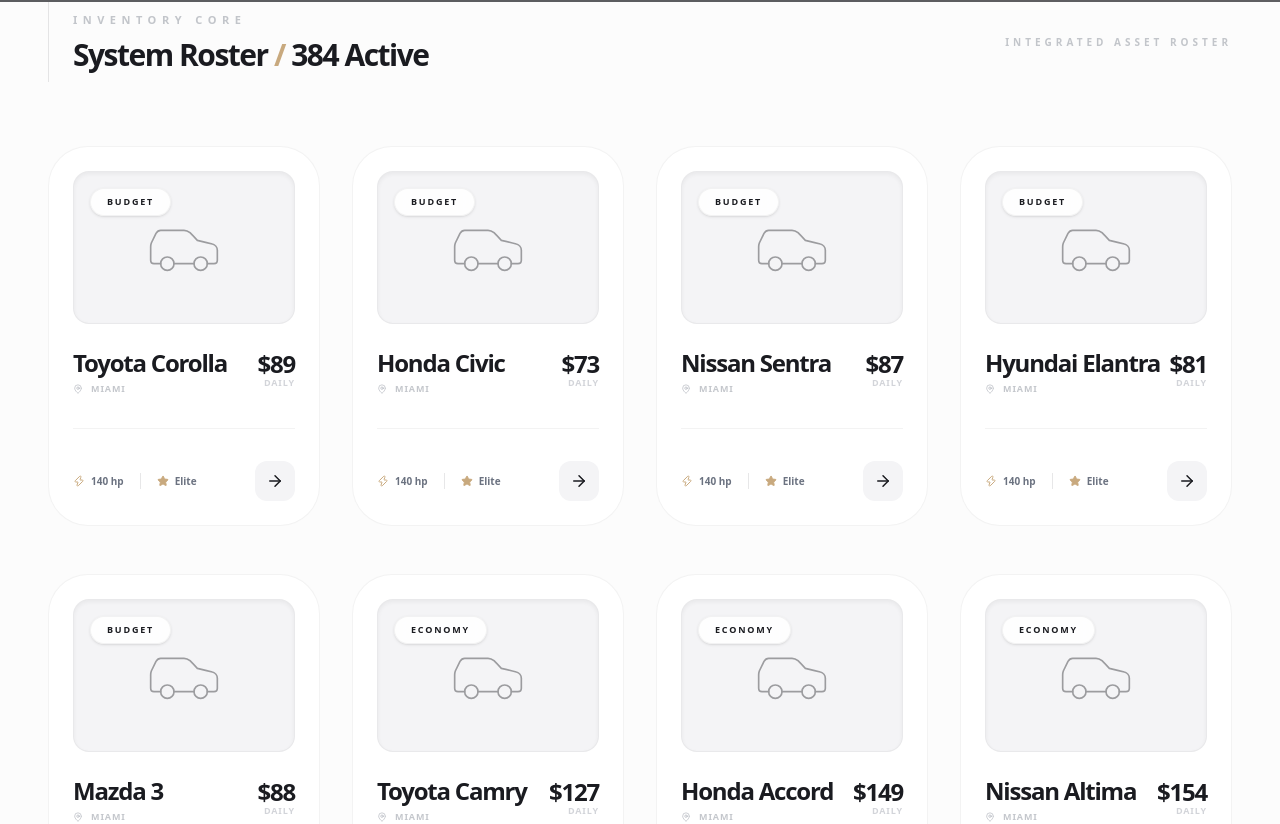
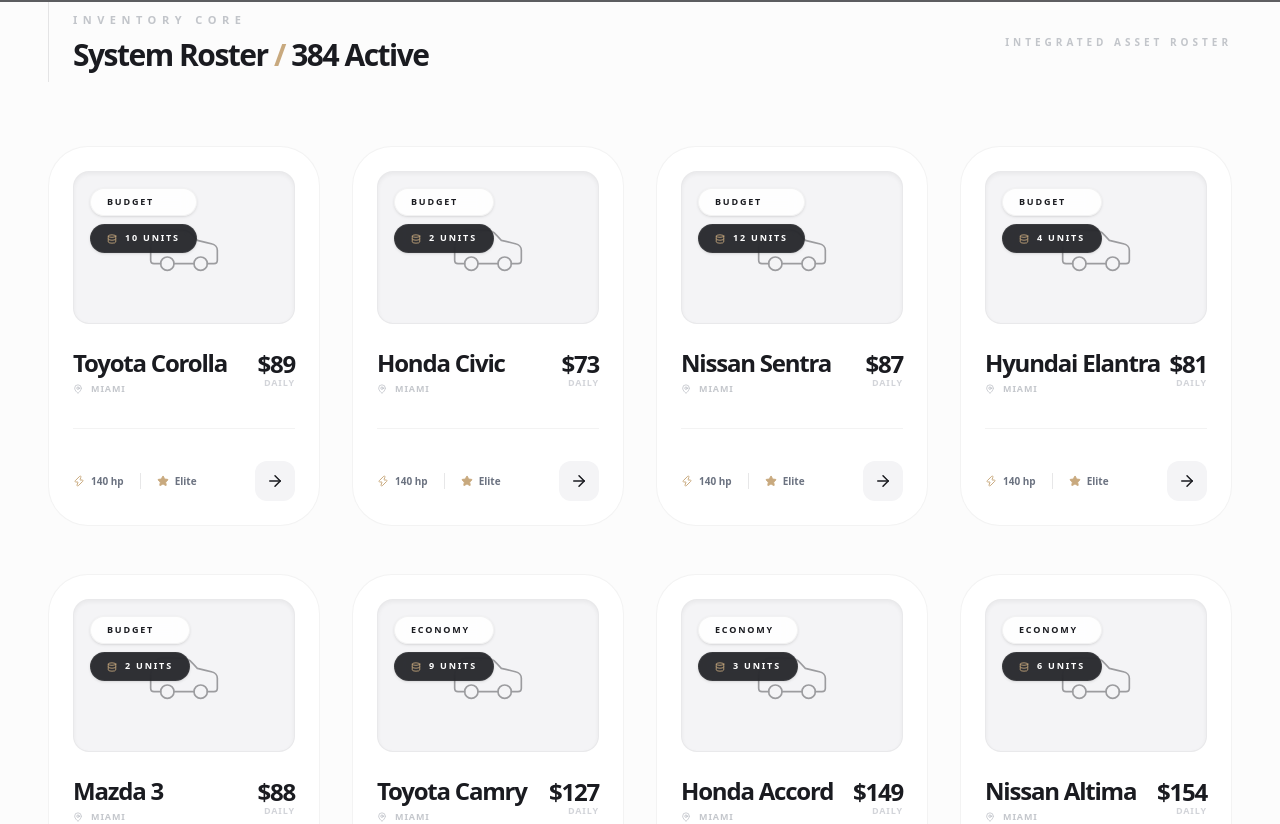
Before and after one commit to RayaanKhanGH/aether, a Next.js app: page /fleet in a window 1280 px wide. Shown: the part 639-1463 px from the top of the page. Built offline with nearby package versions, Linux system fonts and the light colour scheme.

Commit message:
Fix Critical Build Error

```diff
--- a/app/fleet/page.tsx
+++ b/app/fleet/page.tsx
@@ -2,8 +2,8 @@
 
 import React, { useState, useMemo, useEffect } from "react";
 import Navigation from "../components/Navigation";
-import { Search, SlidersHorizontal, ChevronDown, CheckCircle, MapPin, X, ArrowRight, Zap, Star, Calendar, User, Mail, ShieldCheck, Car } from "lucide-react";
-import { motion, AnimatePresence } from "framer-motion";
+import { Search, SlidersHorizontal, ChevronDown, CheckCircle, MapPin, X, ArrowRight, Zap, Star, Calendar, User, Mail, ShieldCheck, Car, Database } from "lucide-react";
+import { motion, AnimatePresence, Variants } from "framer-motion";
 import { VEHICLES } from "../data/vehicles";
 import { HoverAuraCard } from "../components/HoverAuraCard";
 
@@ -32,7 +32,7 @@
   { label: "Performance: High to Low", value: "hp-desc" }
 ];
 
-const fadeUp = {
+const fadeUp: Variants = {
   hidden: { opacity: 0, y: 30 },
   visible: { opacity: 1, y: 0, transition: { duration: 0.8, ease: "easeOut" } }
 };
@@ -276,8 +276,13 @@
               <HoverAuraCard className="bg-pure-white border border-obsidian/5 rounded-[2.5rem] p-6 h-full flex flex-col justify-between hover:shadow-2xl hover:border-champagne-gold/20 transition-all duration-700 cursor-pointer group">
                 <div className="space-y-6">
                   <div className="aspect-[16/11] bg-alabaster rounded-2xl flex flex-col items-center justify-center overflow-hidden border border-obsidian/5 relative shadow-inner group/thumb">
-                    <div className="absolute top-4 left-4 bg-pure-white/90 backdrop-blur-sm px-4 py-1.5 rounded-full text-[9px] font-black tracking-[0.2em] text-obsidian shadow-sm border border-obsidian/5 uppercase z-10">
-                      {vehicle.tier}
+                    <div className="absolute top-4 left-4 flex flex-col gap-2 z-10">
+                      <div className="bg-pure-white/90 backdrop-blur-sm px-4 py-1.5 rounded-full text-[9px] font-black tracking-[0.2em] text-obsidian shadow-sm border border-obsidian/5 uppercase">
+                        {vehicle.tier}
+                      </div>
+                      <div className="bg-obsidian/90 backdrop-blur-sm px-4 py-1.5 rounded-full text-[9px] font-black tracking-[0.2em] text-pure-white shadow-sm border border-white/5 uppercase flex items-center gap-2">
+                        <Database size={10} className="text-champagne-gold" /> {vehicle.availability} Units
+                      </div>
                     </div>
 
                     <Car size={80} strokeWidth={0.5} className="text-obsidian opacity-[0.4] group-hover/thumb:text-champagne-gold group-hover/thumb:opacity-100 transition-all duration-700" />
@@ -363,9 +368,14 @@
                         className="space-y-10 h-full flex flex-col"
                       >
                         <div className="space-y-4">
-                          <p className="text-[10px] font-black text-champagne-gold uppercase tracking-[0.4em] mb-1">{selectedVehicle.tier} COLLECTION</p>
+                          <div className="flex items-center gap-4">
+                            <p className="text-[10px] font-black text-champagne-gold uppercase tracking-[0.4em] mb-1">{selectedVehicle.tier} COLLECTION</p>
+                            <span className="h-px flex-1 bg-obsidian/5"></span>
+                            <div className="flex items-center gap-2 text-[10px] font-black text-obsidian/40 uppercase tracking-widest">
+                               <Database size={12} className="text-champagne-gold" /> {selectedVehicle.availability} Units Allocated
+                            </div>
+                          </div>
                           <h2 className="text-4xl sm:text-5xl lg:text-5xl font-heading font-black text-obsidian tracking-tighter leading-[0.9]">{selectedVehicle.name}</h2>
-                          <div className="h-px w-20 bg-champagne-gold/30"></div>
                           <p className="text-lg text-slate-gray/80 font-light leading-relaxed max-w-xl">
                             {selectedVehicle.desc}
                           </p>
```
